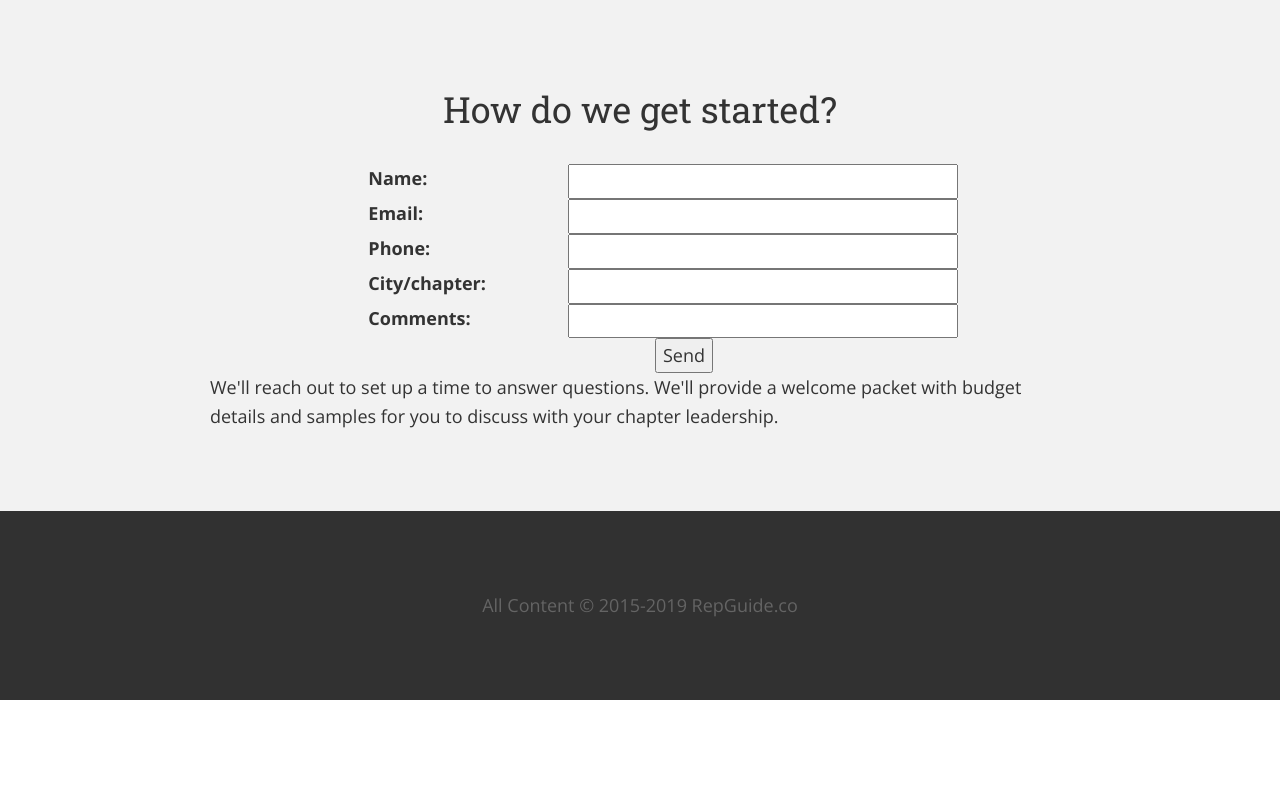
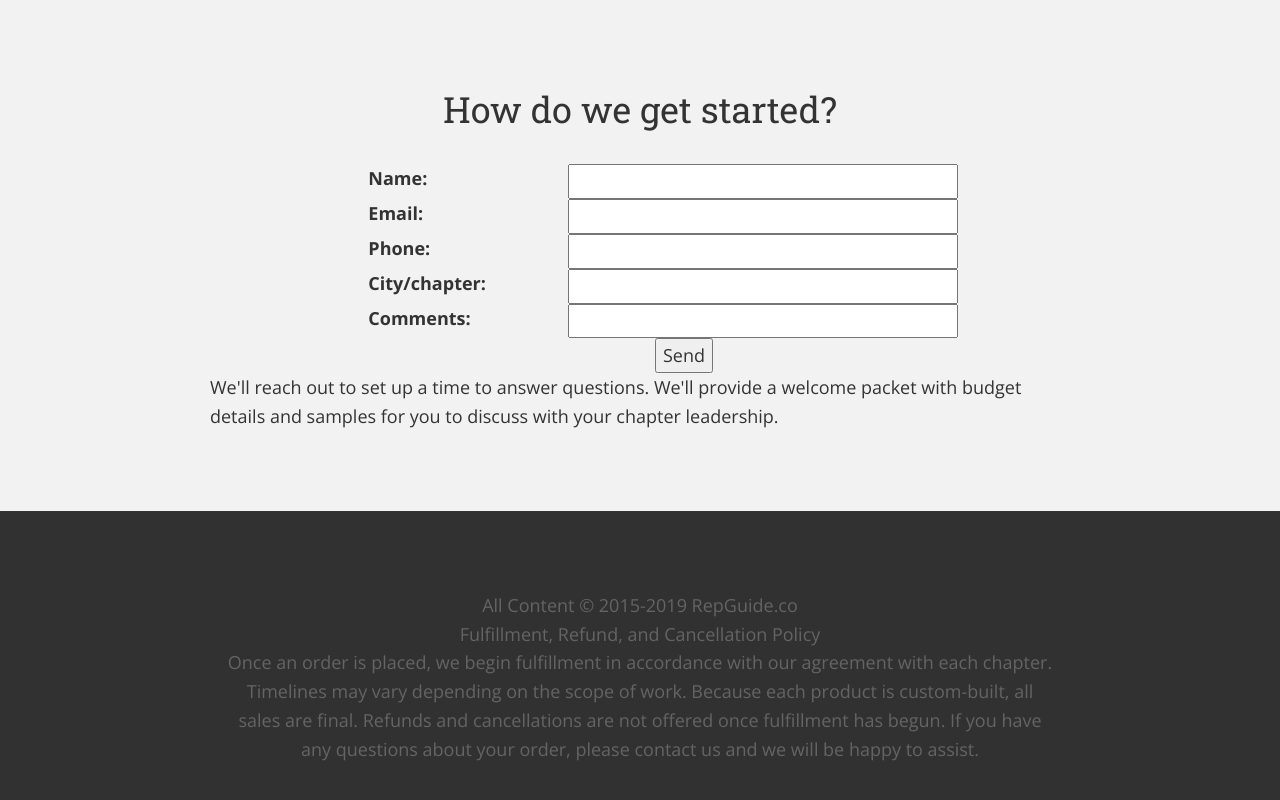
Before and after one commit to databasically/repguide-marketing, a plain HTML site: page index.html in a window 1280 px wide. Shown: the part 4787-5587 px from the top of the page. Before the commit the page ends 5487 px from the top, so only its background shows below. Drawn offline with nearby package versions, Linux system fonts and the light colour scheme.

Commit message:
Add fulfillment text

```diff
--- a/index.html
+++ b/index.html
@@ -209,6 +209,13 @@
   <div class="container">
     All Content &copy; 2015-2019 RepGuide.co
   </div>
+  <div class="container">
+Fulfillment, Refund, and Cancellation Policy
+  </div>
+  <div class="container">
+Once an order is placed, we begin fulfillment in accordance with our agreement with each chapter. Timelines may vary depending on the scope of work. Because each product is custom-built, all sales are final. Refunds and cancellations are not offered once fulfillment has begun.
+If you have any questions about your order, please contact us and we will be happy to assist.
+  </div>
 </section>
 
 <script src="https://ajax.googleapis.com/ajax/libs/jquery/1.11.3/jquery.min.js"></script>
```
